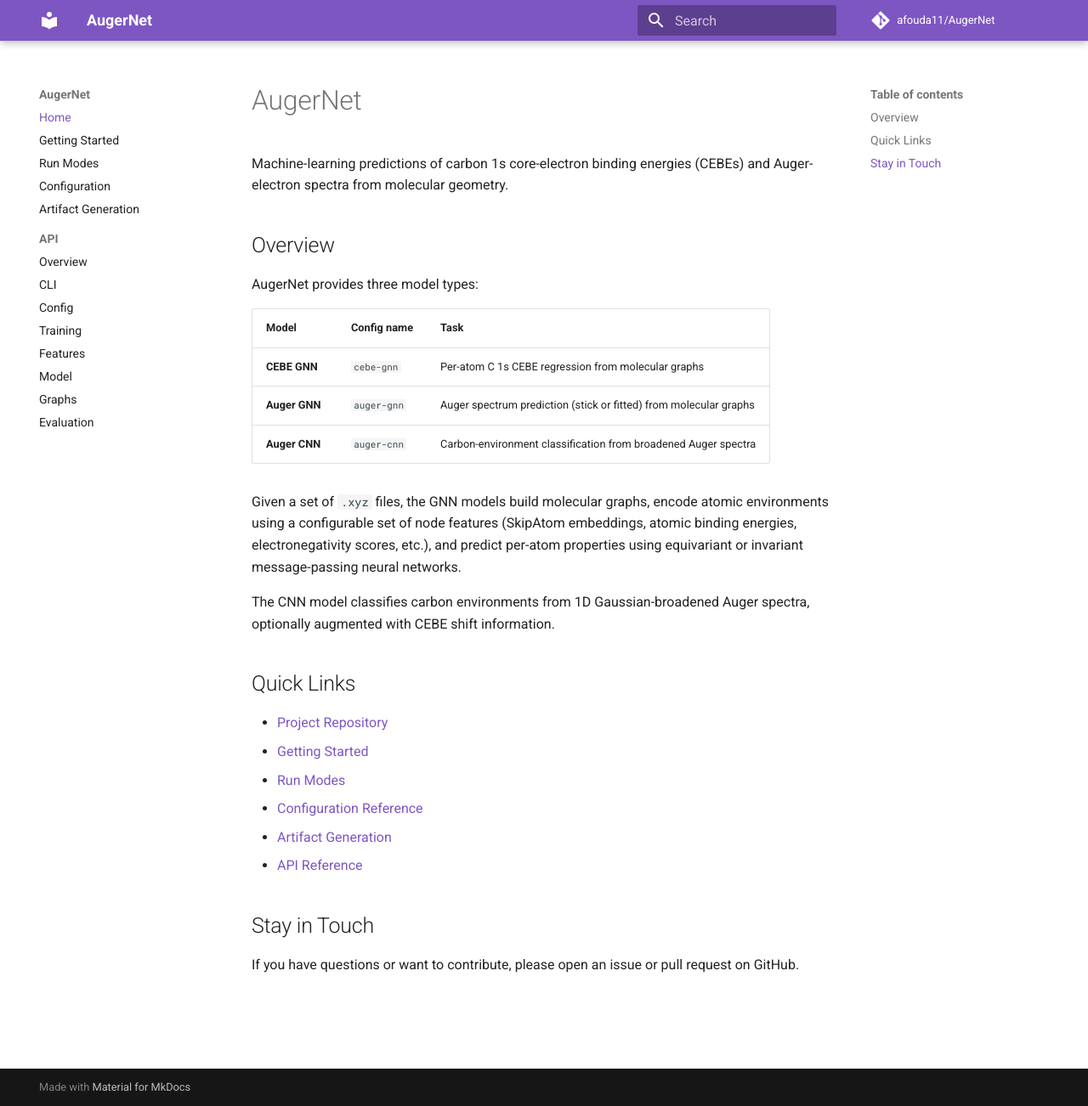
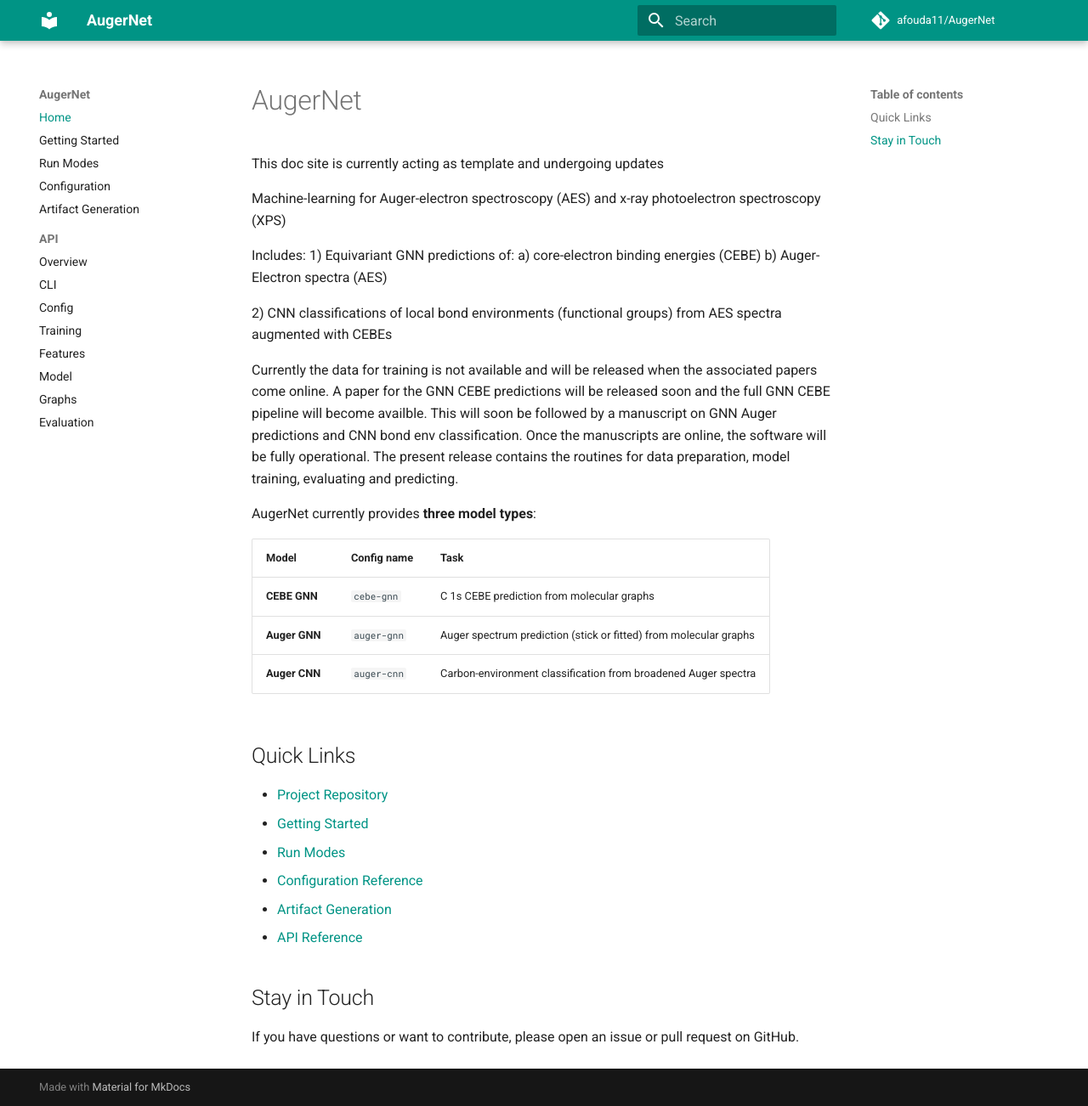
Before and after one commit to afouda11/AugerNet, an MkDocs documentation site: the page built from docs/index.md, in a window 1280 px wide and 1302 px high. Shown: the whole window at 85% size. Built offline with MkDocs 1.6.1 and Material for MkDocs 9.7.7, drawn with Linux system fonts in a browser that asks for light colours; comment, search, counter and statistics services are not loaded.

Commit message:
test doc site update

```diff
--- a/docs/index.md
+++ b/docs/index.md
@@ -1,25 +1,29 @@
 # AugerNet
 
-Machine-learning predictions of carbon 1s core-electron binding energies (CEBEs)
-and Auger-electron spectra from molecular geometry.
+This doc site is currently acting as template and undergoing updates
 
-## Overview
+Machine-learning for Auger-electron spectroscopy (AES) and x-ray photoelectron spectroscopy (XPS)
 
-AugerNet provides three model types:
+Includes:
+1) Equivariant GNN predictions of:
+  a) core-electron binding energies (CEBE)
+  b) Auger-Electron spectra (AES)
+
+2) CNN classifications of local bond environments (functional groups) from AES spectra augmented with CEBEs
+
+Currently the data for training is not available and will be released when the associated papers come online.
+A paper for the GNN CEBE predictions will be released soon and the full GNN CEBE pipeline will become availble.
+This will soon be followed by a manuscript on GNN Auger predictions and CNN bond env classification.
+Once the manuscripts are online, the software will be fully operational.
+The present release contains the routines for data preparation, model training, evaluating and predicting.
+
+AugerNet currently provides **three model types**:
 
 | Model        | Config name  | Task                                               |
 |--------------|--------------|-----------------------------------------------------|
-| **CEBE GNN** | `cebe-gnn`   | Per-atom C 1s CEBE regression from molecular graphs |
+| **CEBE GNN** | `cebe-gnn`   | C 1s CEBE prediction from molecular graphs |
 | **Auger GNN**| `auger-gnn`  | Auger spectrum prediction (stick or fitted) from molecular graphs |
 | **Auger CNN**| `auger-cnn`  | Carbon-environment classification from broadened Auger spectra |
-
-Given a set of `.xyz` files, the GNN models build molecular graphs, encode atomic
-environments using a configurable set of node features (SkipAtom embeddings, atomic
-binding energies, electronegativity scores, etc.), and predict per-atom properties
-using equivariant or invariant message-passing neural networks.
-
-The CNN model classifies carbon environments from 1D Gaussian-broadened Auger spectra,
-optionally augmented with CEBE shift information.
 
 ## Quick Links
 
--- a/mkdocs.yml
+++ b/mkdocs.yml
@@ -1,14 +1,14 @@
 site_name: AugerNet
 site_url: https://afouda11.github.io/AugerNet
-site_description: GNN predictions of carbon 1s core-electron binding energies from molecular geometry.
+site_description: Machine-learning for Auger-electron spectroscopy (AES) and x-ray photoelectron spectroscopy (XPS)
 repo_url: https://github.com/afouda11/AugerNet
 repo_name: afouda11/AugerNet
 
 theme:
   name: material
   palette:
-    primary: deep purple
-    accent: teal
+    primary: teal
+    accent: amber
   features:
     - navigation.expand
     - navigation.instant
```
Also changed, not shown: README.md (+2 -1 lines).
